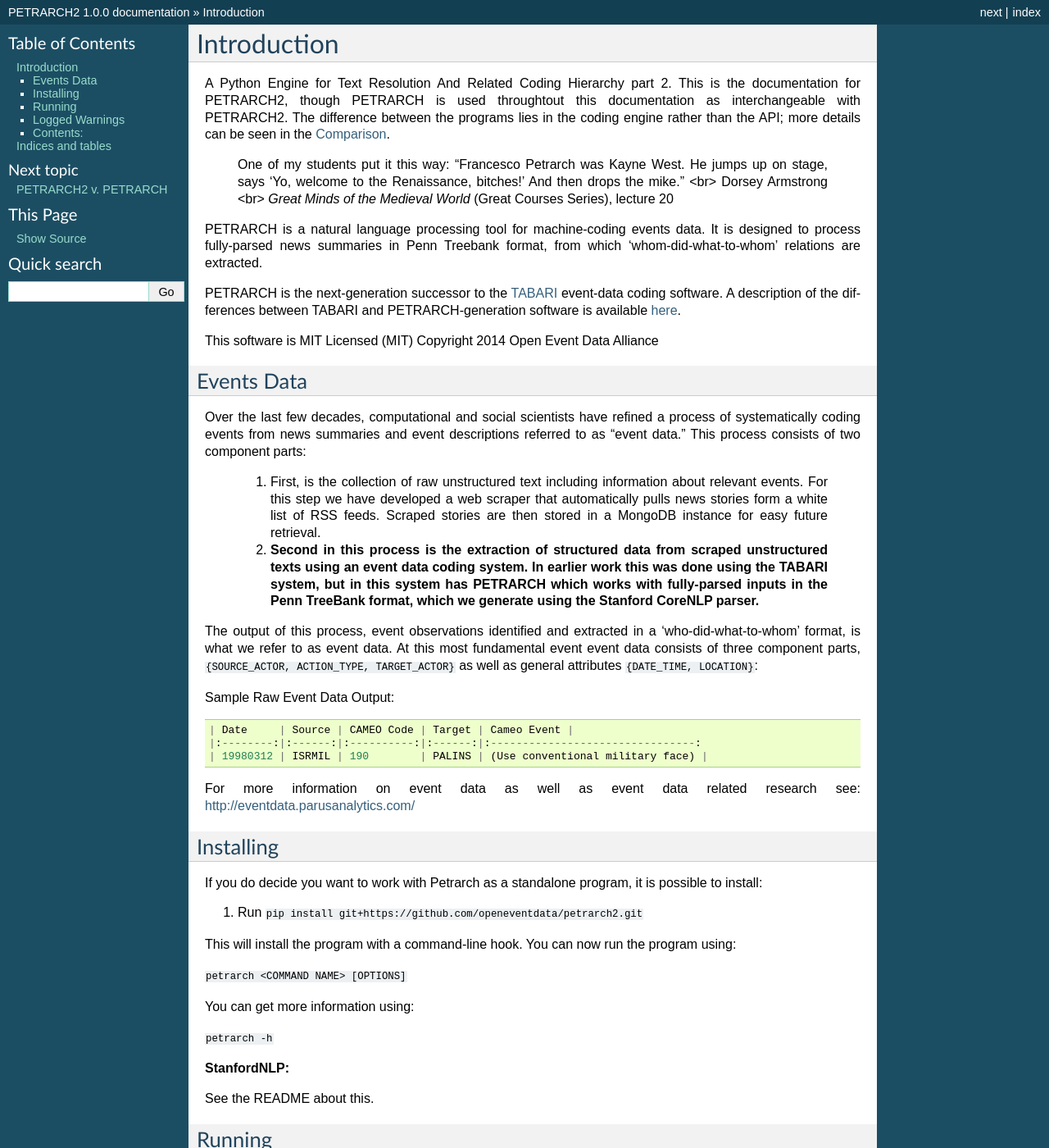
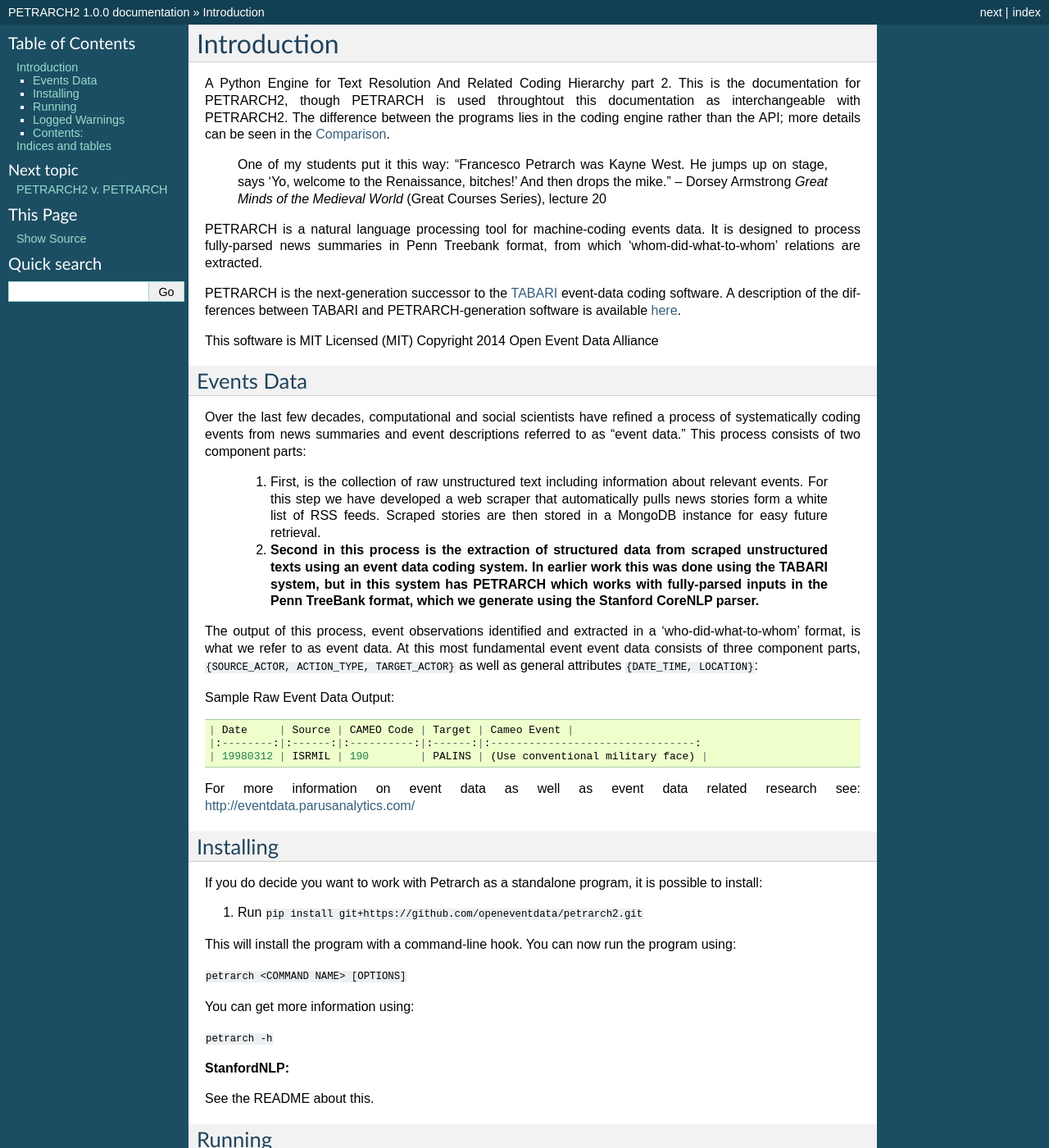
Before and after one commit to openeventdata/petrarch2, a Sphinx documentation site: the page built from docs/source/index.rst, in a window 1280 px wide and 1400 px high. Shown: the whole window at 82% size. Built offline with Sphinx 7.4.7, drawn with Linux system fonts in a browser that asks for light colours; some of the changed lines change nothing that is shown; some of the changed text lies outside the part shown.

Commit message:
One more time.

```diff
--- a/docs/source/index.rst
+++ b/docs/source/index.rst
@@ -15,8 +15,7 @@
 
 
     One of my students put it this way: "Francesco Petrarch was Kayne West. He jumps up on stage, says
-    'Yo, welcome to the Renaissance, bitches!' And then drops the mike." <br\>
-    Dorsey Armstrong <br\>
+    'Yo, welcome to the Renaissance, bitches!' And then drops the mike." -- Dorsey Armstrong
     *Great Minds of the Medieval World* (Great Courses Series), lecture 20
 
 PETRARCH is a natural language processing tool for machine-coding events data.
@@ -90,13 +89,20 @@
 
 ``python petrarch.py batch -i <INPUT FILE> -o <OUTPUT FILE>``
 
+You can see a sample of the input/output by running (assuming you're in the
+PETRARCH2 directory):
+
+``petrarch2 batch -i ./petrarch2/data/text/GigaWord.sample.PETR.xml -o
+test.txt``
+
+This will return a file named `evts.test.txt`.
+
 There's also the option to specify a configuration file using the ``-c <CONFIG
 FILE>`` flag, but the program will default to using ``PETR_config.ini``.
 
 When you run the program, a ``PETRARCH.log`` file will be opened in the current
 working directory. This file will contain general information, e.g., which
 files are being opened, and error messages.
-
 
 Logged Warnings
 ---------------
```
